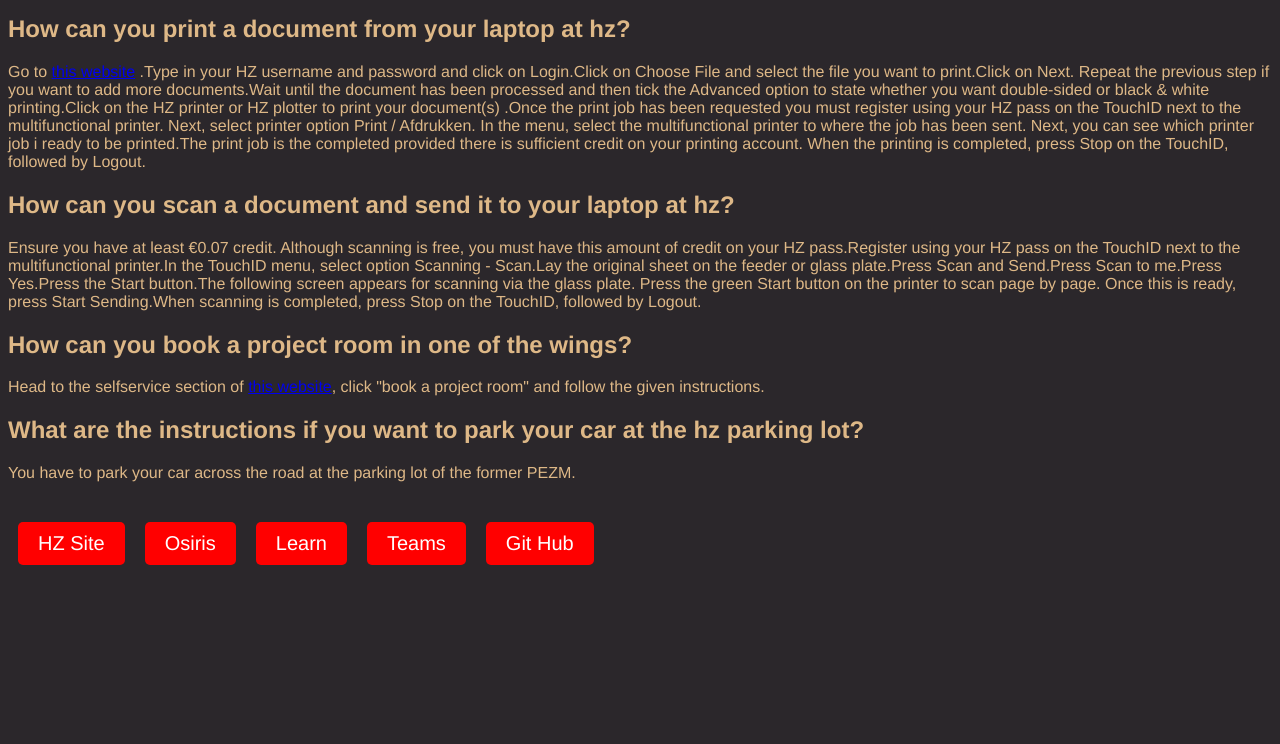
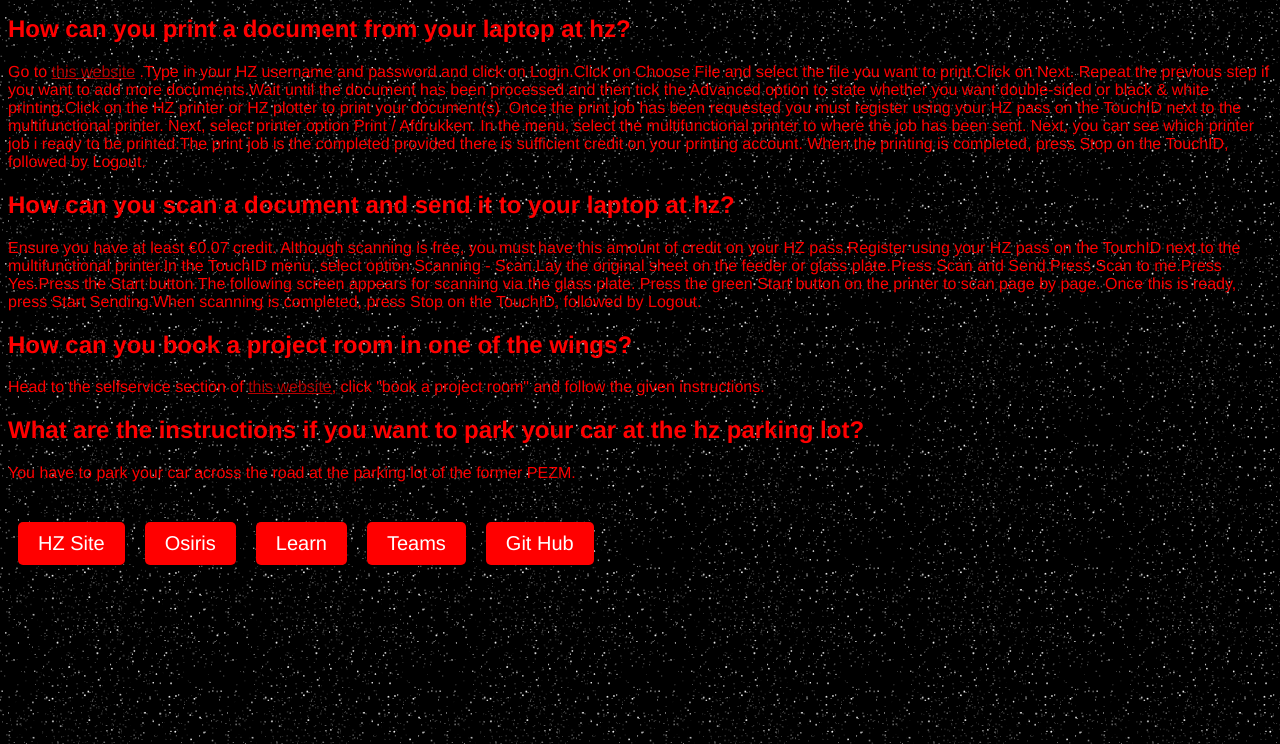
Before and after one commit to Gogu101/.github.io, a plain HTML site: page faq.html in a window 1280 px wide. Shown: the part 56-800 px from the top of the page. Drawn offline with Linux system fonts and the light colour scheme.

Commit message:
Made changes to the webfile

```diff
--- a/style.css
+++ b/style.css
@@ -7,13 +7,18 @@ h1
 body{
     font-family: 'Franklin Gothic Medium', 'Arial Narrow', Arial, sans-serif;
     color: #ff0000;
+    background-image: url("download.png");
 }
 ul {
     list-style-type: none;
     margin: 0;
     padding: 0;
-    color: burlywood;
+    color: #ff0000;
   }
+
+ul a {
+  color: #B50000 ;
+}
 
 body
 {
```
Also changed, not shown: download.png (added).
